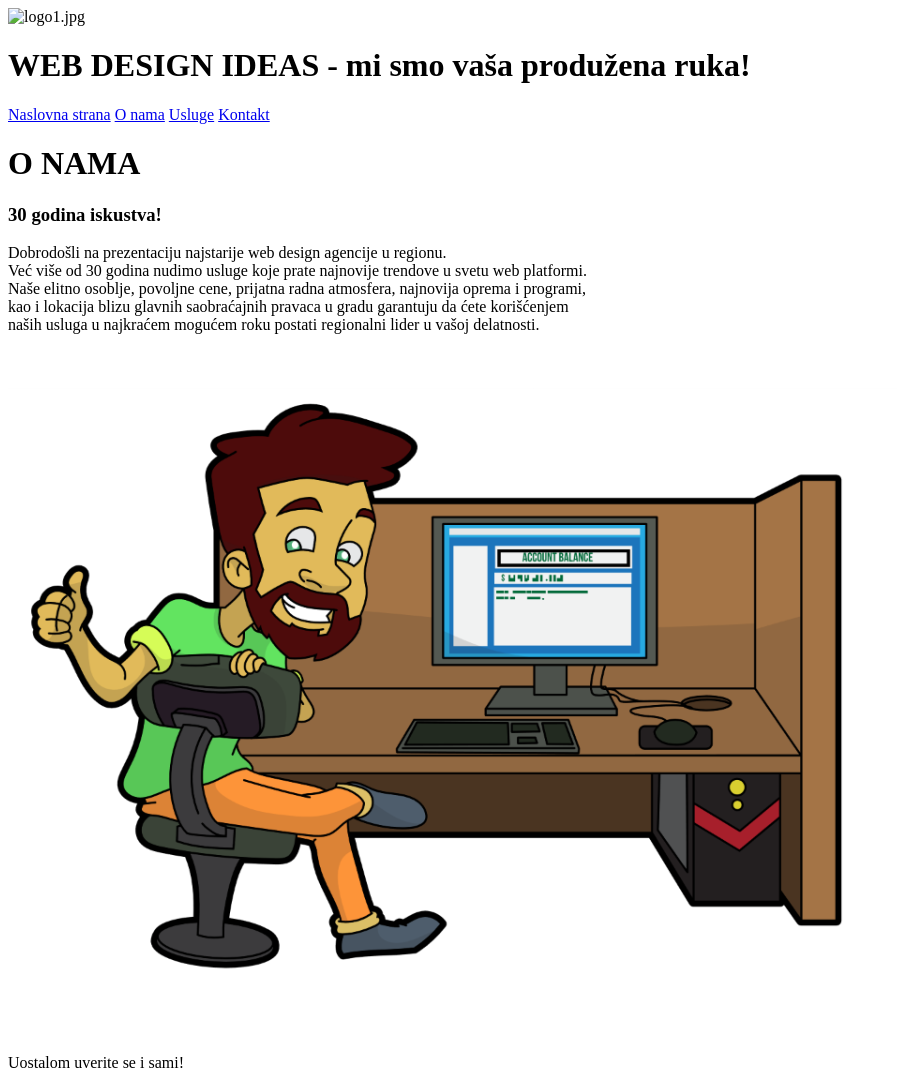
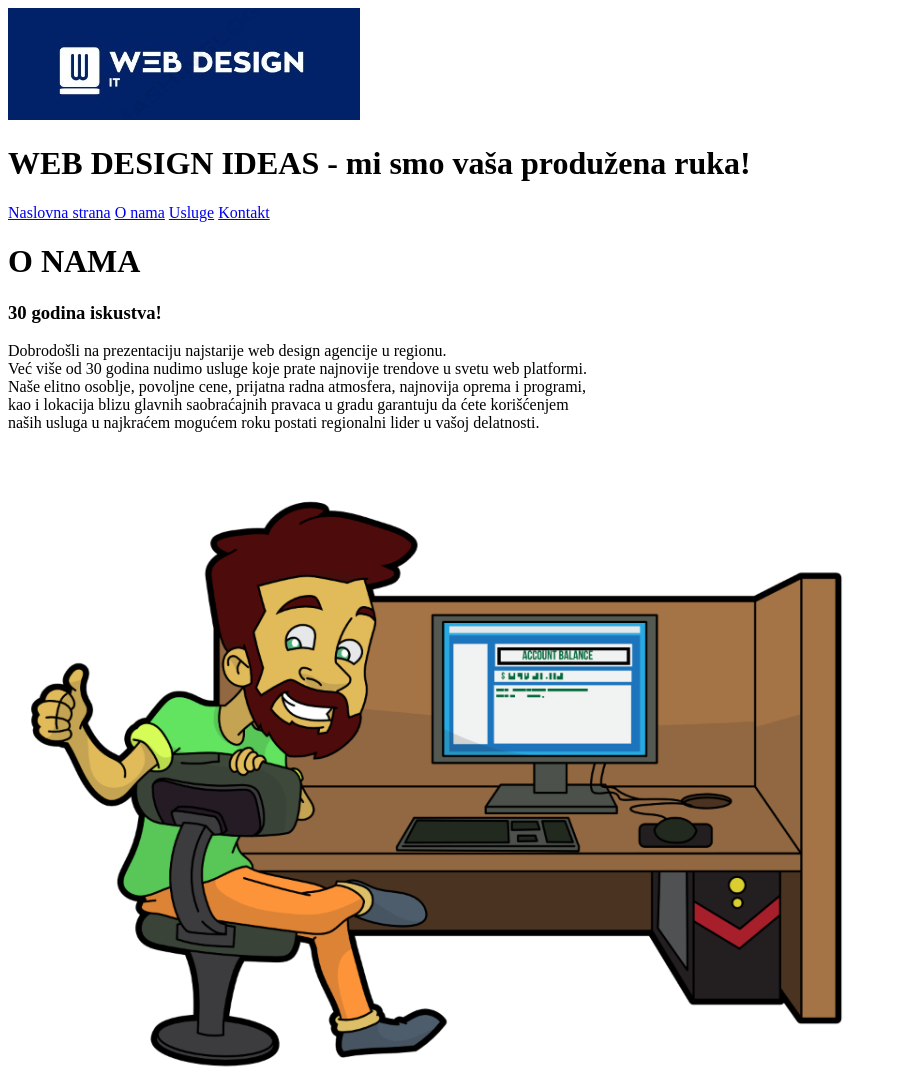
Before and after one commit to saddler76/zajedno, a plain HTML site: page index.html in a window 1280 px wide. Shown: the top 1068 px of the page, without its empty margins (0-897 px from the left). Drawn offline with Linux system fonts and the light colour scheme.

Commit message:
Update index.html

```diff
--- a/index.html
+++ b/index.html
@@ -1,6 +1,16 @@
-<meta charset="UTF-8">
+<!DOCTYPE html>
+<html lang="en">
+<head>
+    <meta charset="UTF-8">
+    <meta name="viewport" content="width=device-width, initial-scale=1.0">
+    <meta http-equiv="X-UA-Compatible" content="ie=edge">
+</head>
+
+    <body>
+
     <header>
-        <img src="LOGO 1.jpg" alt="logo1.jpg"> <h1>WEB DESIGN IDEAS - mi smo vaša produžena ruka!</h1>
+
+        <img src="logo1.jpg" alt="logo1.jpg"> <h1>WEB DESIGN IDEAS - mi smo vaša produžena ruka!</h1>
         <nav>
                 <a href="index.html">Naslovna strana</a>
                 <a href="onama.html">O nama</a>
@@ -8,9 +18,8 @@
                 <a href="kontakt.html">Kontakt</a>
         </nav>
 
-</header>
+    </header>
 
-<body>
     <h1>O NAMA</h1>
     <h3>30 godina iskustva!</h3>
 Dobrodošli na prezentaciju najstarije web design agencije u regionu. <br>
@@ -37,3 +46,5 @@ Uostalom uverite se i sami!<br>
        Contact: damjan.pavlica@code.edu.rs</p>
     </footer>
 </body>
+
+</html>
```
